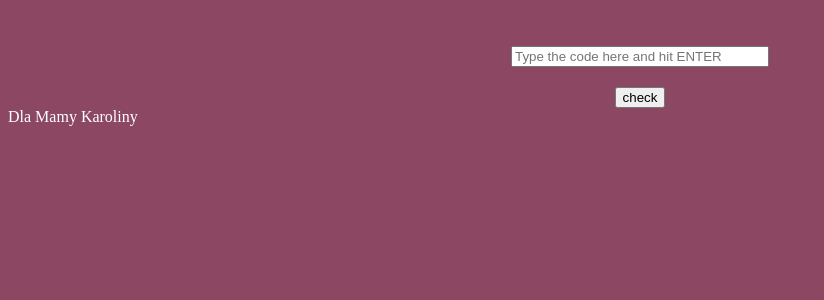
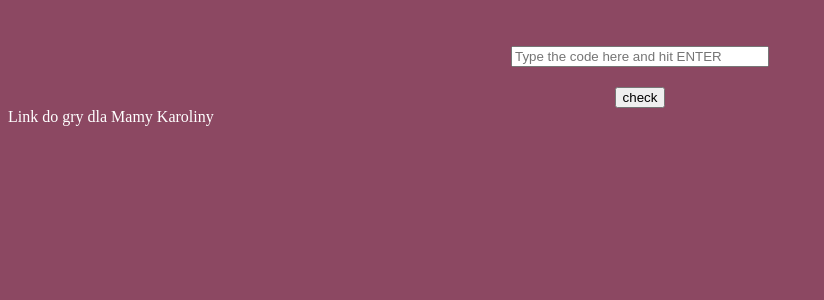
Before and after one commit to voldemortka/zgrajasite, a PHP site: page /mine/ in a window 1280 px wide. Shown: the part 235-535 px from the top of the page, without its empty margins (0-824 px from the left). Run offline with PHP 8.4, Linux system fonts and the light colour scheme.

Commit message:
Update index.php

```diff
--- a/index.php
+++ b/index.php
@@ -16,7 +16,7 @@
             <input type='submit' value='check'>
         </form>
 
-        <a href='xyz/index.html'>Dla Mamy Karoliny</a>
+        <a href='xyz/index.html'>Link do gry dla Mamy Karoliny</a>
 
         <?php
 
```
